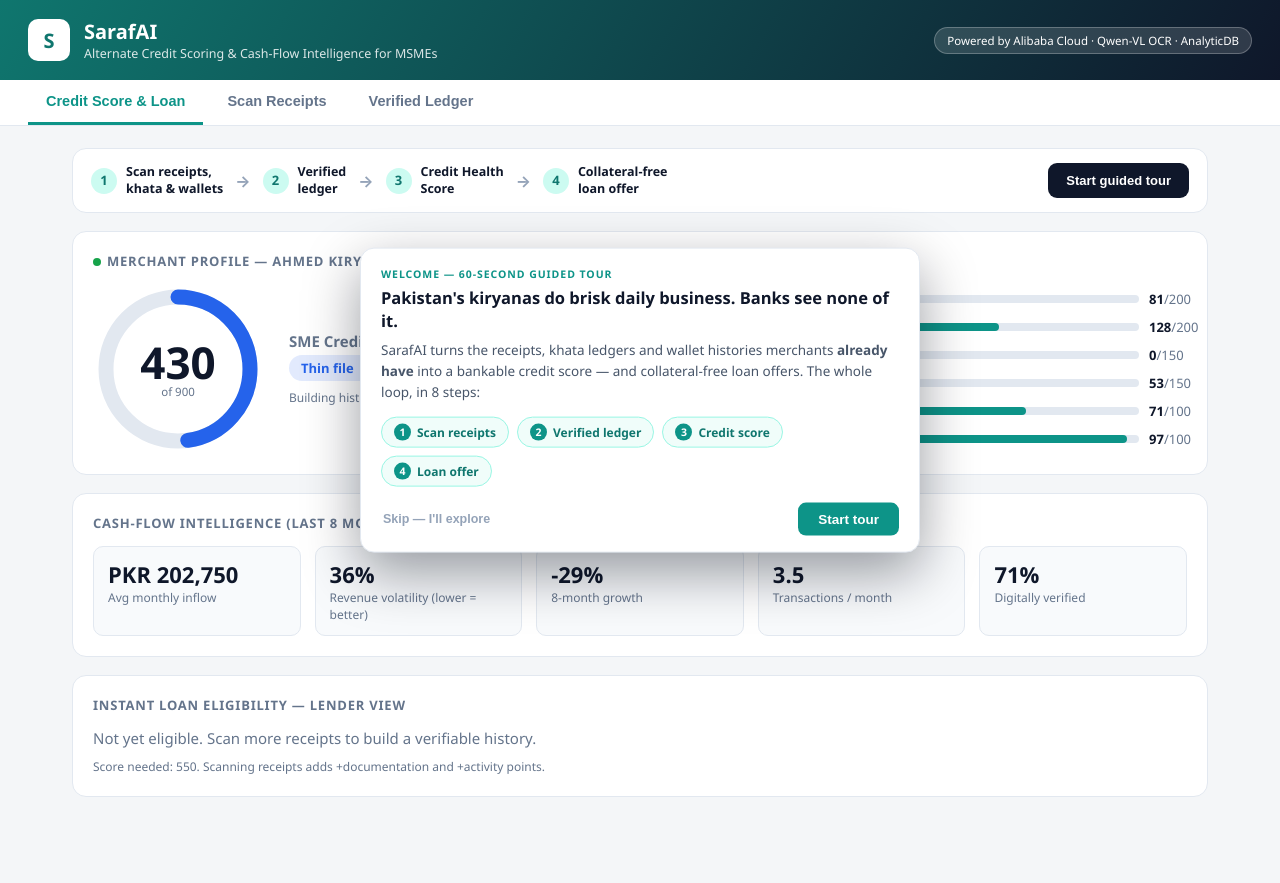
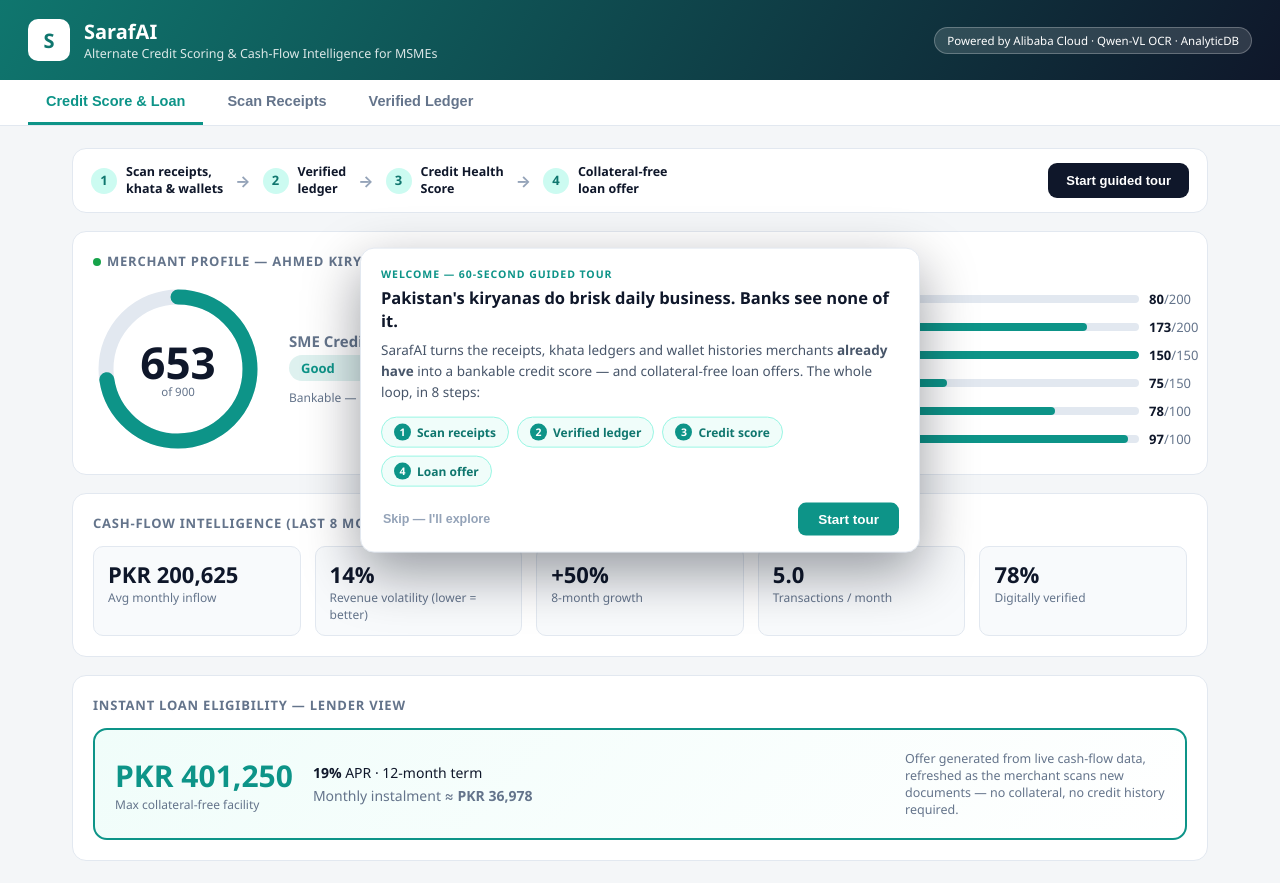
Before and after one commit to RohaanA/sarafai, a plain HTML site: page index.html in a window 1280 px wide. Before the commit the page ends 819 px from the top, so only its background shows below. Drawn offline with Linux system fonts and the light colour scheme.

Commit message:
Tune demo data: merchant starts at 668 (Good band) so the loan offer is visible from the start

```diff
--- a/index.html
+++ b/index.html
@@ -215,34 +215,54 @@
 /* ---------------- seed data: 8 months of a real kiryana store's cash flows ---------------- */
 const MONTHS = ['Feb','Mar','Apr','May','Jun','Jul','Aug','Sep'];
 let transactions = [
-  {d:'2026-02-03',desc:'Metro Cash & Carry — stock purchase',src:'khata',amt:-142000},
-  {d:'2026-02-11',desc:'Daily sales week 2 (Easypaisa)',src:'wallet',amt:62000},
-  {d:'2026-02-24',desc:'Daily sales week 4 (JazzCash)',src:'wallet',amt:71000},
-  {d:'2026-03-02',desc:'Supplier invoice — Unilever distributor',src:'ocr',amt:-151000},
-  {d:'2026-03-12',desc:'Daily sales week 2 (Easypaisa)',src:'wallet',amt:69000},
-  {d:'2026-03-26',desc:'Daily sales week 4 (JazzCash)',src:'wallet',amt:75000},
-  {d:'2026-04-04',desc:'Metro Cash & Carry — stock purchase',src:'ocr',amt:-158000},
-  {d:'2026-04-10',desc:'Daily sales week 2 (Easypaisa)',src:'wallet',amt:74000},
-  {d:'2026-04-13',desc:'Ramadan bulk sale — wholesaler',src:'ocr',amt:88000},
-  {d:'2026-04-27',desc:'Daily sales week 4 (JazzCash)',src:'wallet',amt:82000},
-  {d:'2026-05-05',desc:'Supplier invoice — Unilever distributor',src:'ocr',amt:-162000},
-  {d:'2026-05-14',desc:'Daily sales week 2 (Easypaisa)',src:'wallet',amt:79000},
-  {d:'2026-05-28',desc:'Daily sales week 4 (JazzCash)',src:'wallet',amt:84000},
-  {d:'2026-06-03',desc:'Metro Cash & Carry — stock purchase',src:'khata',amt:-165000},
-  {d:'2026-06-16',desc:'Daily sales week 2 (Easypaisa)',src:'wallet',amt:81000},
-  {d:'2026-06-18',desc:'Eid inventory sale — receipts batch',src:'ocr',amt:96000},
-  {d:'2026-06-29',desc:'Daily sales week 4 (JazzCash)',src:'wallet',amt:86000},
-  {d:'2026-07-06',desc:'Supplier invoice — National Foods',src:'ocr',amt:-168000},
-  {d:'2026-07-15',desc:'Daily sales week 2 (Easypaisa)',src:'wallet',amt:84000},
-  {d:'2026-07-19',desc:'Corporate canteen order — ABC School',src:'ocr',amt:112000},
-  {d:'2026-07-30',desc:'Daily sales week 4 (JazzCash)',src:'wallet',amt:88000},
-  {d:'2026-08-04',desc:'Metro Cash & Carry — stock purchase',src:'ocr',amt:-170000},
-  {d:'2026-08-13',desc:'Daily sales week 2 (Easypaisa)',src:'wallet',amt:87000},
-  {d:'2026-08-22',desc:'Wholesale order — neighbourhood cafe',src:'ocr',amt:118000},
-  {d:'2026-08-31',desc:'Daily sales week 4 (JazzCash)',src:'wallet',amt:91000},
-  {d:'2026-09-03',desc:'Supplier invoice — Unilever distributor',src:'ocr',amt:-172000},
-  {d:'2026-09-05',desc:'Daily sales week 1 (Easypaisa)',src:'wallet',amt:46000},
-  {d:'2026-09-06',desc:'Daily sales week 1 (JazzCash)',src:'wallet',amt:49000},
+  // Feb — 160k verified revenue
+  {d:'2026-02-03',desc:'Metro Cash & Carry — stock purchase',src:'khata',amt:-85000},
+  {d:'2026-02-10',desc:'Weekly sales (Easypaisa)',src:'wallet',amt:29000},
+  {d:'2026-02-11',desc:'Weekly sales (Easypaisa)',src:'wallet',amt:29000},
+  {d:'2026-02-18',desc:'Weekly sales (JazzCash)',src:'wallet',amt:52000},
+  {d:'2026-02-26',desc:'Wholesale order — area dhaba',src:'ocr',amt:50000},
+  // Mar — 170k
+  {d:'2026-03-04',desc:'Supplier invoice — Unilever distributor',src:'ocr',amt:-88000},
+  {d:'2026-03-11',desc:'Weekly sales (Easypaisa)',src:'wallet',amt:30000},
+  {d:'2026-03-12',desc:'Weekly sales (Easypaisa)',src:'wallet',amt:30000},
+  {d:'2026-03-19',desc:'Weekly sales (JazzCash)',src:'wallet',amt:55000},
+  {d:'2026-03-27',desc:'Wholesale order — neighbourhood cafe',src:'ocr',amt:55000},
+  // Apr — 185k
+  {d:'2026-04-02',desc:'Supplier invoice — National Foods',src:'ocr',amt:-92000},
+  {d:'2026-04-09',desc:'Weekly sales (Easypaisa)',src:'wallet',amt:31000},
+  {d:'2026-04-10',desc:'Weekly sales (Easypaisa)',src:'wallet',amt:31000},
+  {d:'2026-04-17',desc:'Weekly sales (JazzCash)',src:'wallet',amt:60000},
+  {d:'2026-04-25',desc:'Ramadan bulk sale — wholesaler',src:'ocr',amt:63000},
+  // May — 190k
+  {d:'2026-05-05',desc:'Metro Cash & Carry — stock purchase',src:'ocr',amt:-95000},
+  {d:'2026-05-12',desc:'Weekly sales (Easypaisa)',src:'wallet',amt:32000},
+  {d:'2026-05-13',desc:'Weekly sales (Easypaisa)',src:'wallet',amt:32000},
+  {d:'2026-05-20',desc:'Weekly sales (JazzCash)',src:'wallet',amt:62000},
+  {d:'2026-05-28',desc:'Counter sales — khata entry',src:'khata',amt:64000},
+  // Jun — 205k
+  {d:'2026-06-03',desc:'Supplier invoice — Eid stock',src:'khata',amt:-97000},
+  {d:'2026-06-10',desc:'Weekly sales (Easypaisa)',src:'wallet',amt:33000},
+  {d:'2026-06-11',desc:'Weekly sales (Easypaisa)',src:'wallet',amt:33000},
+  {d:'2026-06-18',desc:'Weekly sales (JazzCash)',src:'wallet',amt:68000},
+  {d:'2026-06-26',desc:'Eid inventory sale — receipts batch',src:'ocr',amt:71000},
+  // Jul — 220k
+  {d:'2026-07-06',desc:'Supplier invoice — Unilever distributor',src:'ocr',amt:-100000},
+  {d:'2026-07-13',desc:'Weekly sales (Easypaisa)',src:'wallet',amt:35000},
+  {d:'2026-07-14',desc:'Weekly sales (Easypaisa)',src:'wallet',amt:35000},
+  {d:'2026-07-20',desc:'Corporate canteen order — ABC School',src:'ocr',amt:72000},
+  {d:'2026-07-29',desc:'Weekly sales (JazzCash)',src:'wallet',amt:78000},
+  // Aug — 235k
+  {d:'2026-08-04',desc:'Metro Cash & Carry — stock purchase',src:'ocr',amt:-102000},
+  {d:'2026-08-12',desc:'Weekly sales (Easypaisa)',src:'wallet',amt:37000},
+  {d:'2026-08-13',desc:'Weekly sales (Easypaisa)',src:'wallet',amt:37000},
+  {d:'2026-08-21',desc:'Weekly sales (JazzCash)',src:'wallet',amt:76000},
+  {d:'2026-08-30',desc:'Wholesale order — neighbourhood cafe',src:'ocr',amt:85000},
+  // Sep — 240k
+  {d:'2026-09-02',desc:'Supplier invoice — Habib Distributors',src:'ocr',amt:-104000},
+  {d:'2026-09-04',desc:'Weekly sales (Easypaisa)',src:'wallet',amt:39000},
+  {d:'2026-09-05',desc:'Weekly sales (Easypaisa)',src:'wallet',amt:39000},
+  {d:'2026-09-06',desc:'Weekly sales (JazzCash)',src:'wallet',amt:80000},
+  {d:'2026-09-06',desc:'Wholesale order — Al-Madina Cafe (B2B)',src:'ocr',amt:82000},
 ];
 
 /* ---------------- scoring engine (transparent, explainable — replaces black-box ML for MVP) ---------------- */
@@ -525,7 +545,7 @@ function renderTourTip(st, i){
     if(st.finish){
       endTour();
       switchTab('scan');
-      toast(`Click any sample receipt — watch Ahmed's score rise.`);
+      toast(`Click any sample receipt — see the score update in real time.`);
     } else showTourStep(i+1);
   };
   const back = document.getElementById('tourBack');
```
